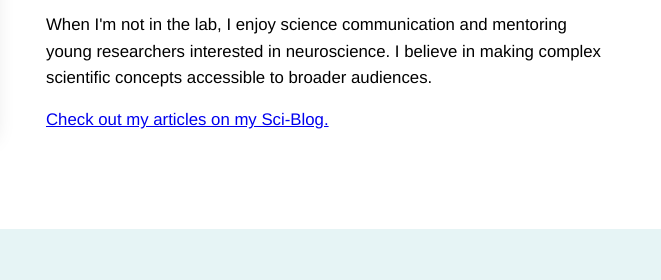
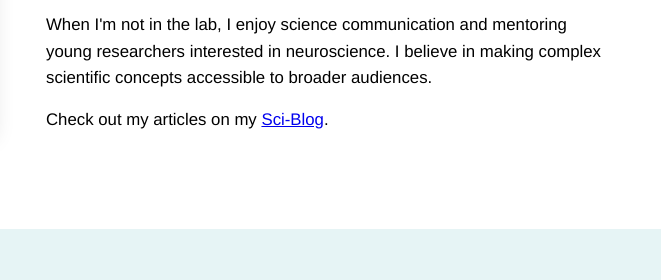
Before and after one commit to Anisha8597/anisha, a plain HTML site: page index.html in a window 1280 px wide. Shown: the part 1363-1643 px from the top of the page, 619-1280 px from the left. Drawn offline with nearby package versions, Linux system fonts and the light colour scheme.

Commit message:
Update index.html

```diff
--- a/index.html
+++ b/index.html
@@ -1136,7 +1136,7 @@
                     <p>I am a Neuroscience Researcher at CSIR-Centre for Cellular and Molecular Biology (CCMB) specializing in CNS axon regeneration. My research focuses on understanding the Epigenetic mechanisms of neural repair and regeneration after injury.</p>
                     <p>My work combines advanced imaging techniques, single-cell genomics, molecular biology, Animal surgeries and behavioral assessment to develop a comprehensive understanding of neural regeneration processes in adult mouse model organisms. I'm particularly interested in identifying and targeting the intrinsic barriers that could inhibit recovery after spinal cord injury.</p>
                     <p>When I'm not in the lab, I enjoy science communication and mentoring young researchers interested in neuroscience. I believe in making complex scientific concepts accessible to broader audiences.</p>
-                   <p><a href="sci_blog/index.html">Check out my articles on my Sci-Blog.</a></p>
+                   <p>Check out my articles on my <a href="sci_blog/index.html">Sci-Blog</a>.</p>
                 </div>
             </div>
         </div>
```
